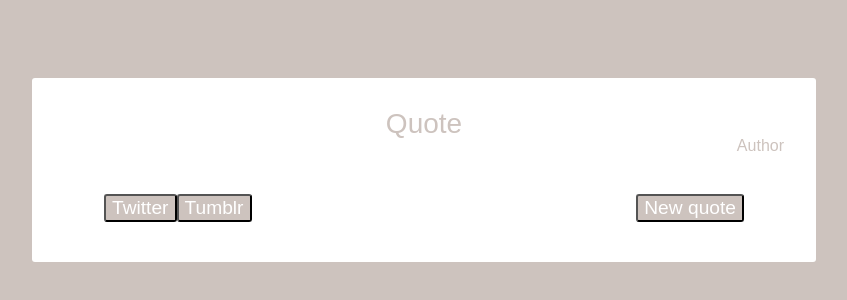
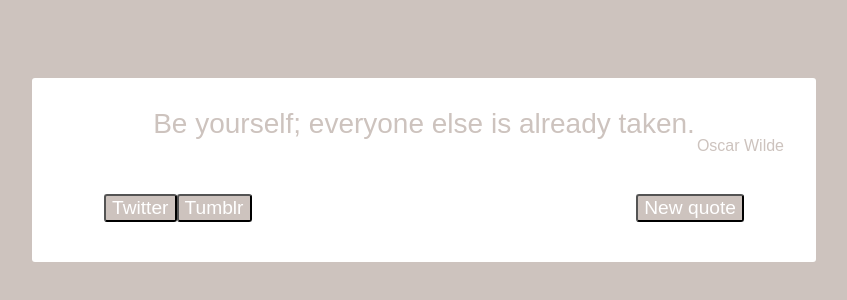
Before and after one commit to efgeorge/quote-machine, a React (Create React App) app: page / in a window 1280 px wide. Shown: the part 230-530 px from the top of the page, without its empty margins (216-1063 px from the left). Built offline with nearby package versions, Linux system fonts and the light colour scheme.

Commit message:
random quote generator functionality added

```diff
--- a/src/components/Button.js
+++ b/src/components/Button.js
@@ -1,8 +1,8 @@
 import './../styles/Button.scss';
 
-const Button = ({ text, btnid }) => {
+const Button = ({ text, btnid, handler }) => {
     return (
-        <button id={btnid}>{text}</button>
+        <button id={btnid} onClick={handler}>{text}</button>
     )
 }
 
--- a/src/components/QuoteBox.js
+++ b/src/components/QuoteBox.js
@@ -1,19 +1,35 @@
+import { useState } from 'react';
 import './../styles/QuoteBox.scss';
 import Button from './Button';
 
-const QuoteBox = () => {
+
+
+const QuoteBox = ({}) => {
+    const quotes = [
+        {quote: "Be yourself; everyone else is already taken.", author: "Oscar Wilde"},
+        {quote: "Two things are infinite: the universe and human stupidity; and I'm not sure about the universe.", author: "Albert Einstein"},
+        {quote: "Soarele, atata timp cat sta pe cer, tine de cald la toata lumea.", author: "Anaser Duduianu"}
+    ]
+
+    const [randomNumber, setRandomNumber] = useState(0);
+
+    const generateRandomNumber = () => {
+        const randomNumber = Math.floor(Math.random() * quotes.length);
+        setRandomNumber(randomNumber);
+    }
+
     return (
         <div id="quote-box">
             <div id="quote-text">
-                Quote
+                {quotes[randomNumber].quote}
             </div>
             <div id="quote-author">
-                Author
+                {quotes[randomNumber].author}
             </div>
             <div id="button-wrapper">
                 <Button text={"Twitter"} btnid={"tweet-quote"}/>
                 <Button text={"Tumblr"} btnid={"tumblr-quote"}/>
-                <Button text={"New quote"} btnid={"new-quote"} />
+                <Button text={"New quote"} btnid={"new-quote"} handler={generateRandomNumber} />
             </div>
         </div>
     )
```
